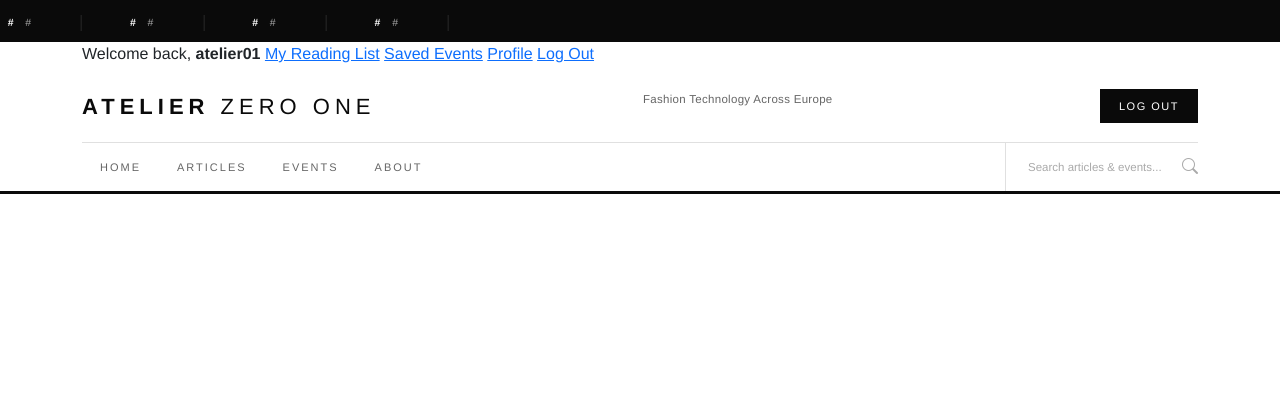
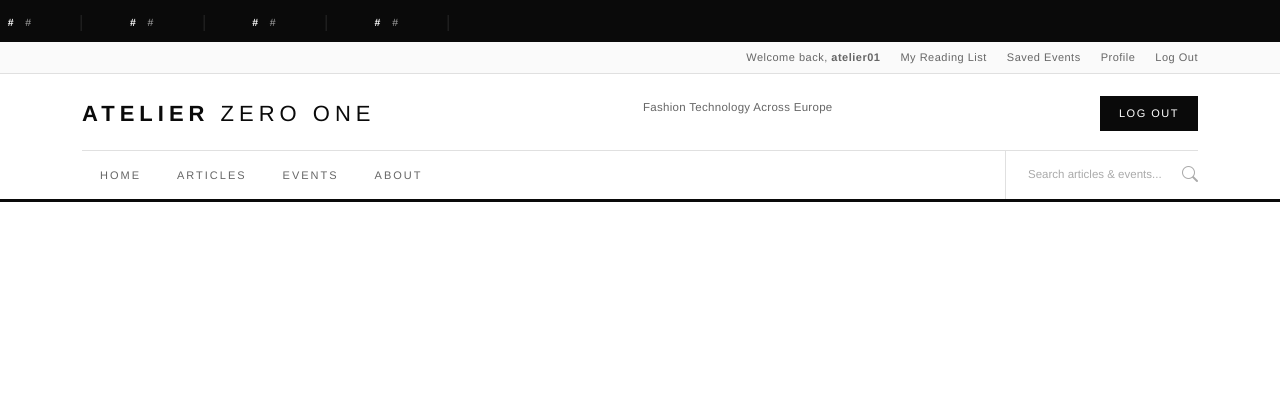
Before and after one commit to sineadezita/milestone-project-4, a Django app: template templates/base.html in a window 1280 px wide. Shown: the top 420 px of the page. Run offline with Django 5.2, Linux system fonts and the light colour scheme; the template is opened without the code that fills it, so the values that code supplies are empty; a user stored in the database is signed in.

Commit message:
Added user bar css

```diff
--- a/static/css/base.css
+++ b/static/css/base.css
@@ -314,3 +314,42 @@ footer {
     color: var(--grey-400);
     letter-spacing: 0.5px;
 }
+
+/* User Bar */
+.user-bar {
+    background: var(--grey-50);
+    border-bottom: 1px solid var(--border);
+    padding: 7px 0;
+    font-size: 11px;
+    letter-spacing: 0.5px;
+    color: var(--grey-600);
+}
+
+.user-bar-inner {
+    display: flex;
+    justify-content: flex-end;
+    align-items: center;
+    gap: 20px;
+}
+
+.user-bar a {
+    color: var(--grey-600);
+    transition: color 0.2s;
+    text-decoration: none;
+}
+
+.user-status-dot {
+    width: 6px;
+    height: 6px;
+    background: #4caf78;
+    border-radius: 50%;
+    display: inline-block;
+    margin-right: 4px;
+}
+
+.premium-status {
+    color: var(--gold);
+    font-size: 10px;
+    letter-spacing: 1.5px;
+    text-transform: uppercase;
+}
```
